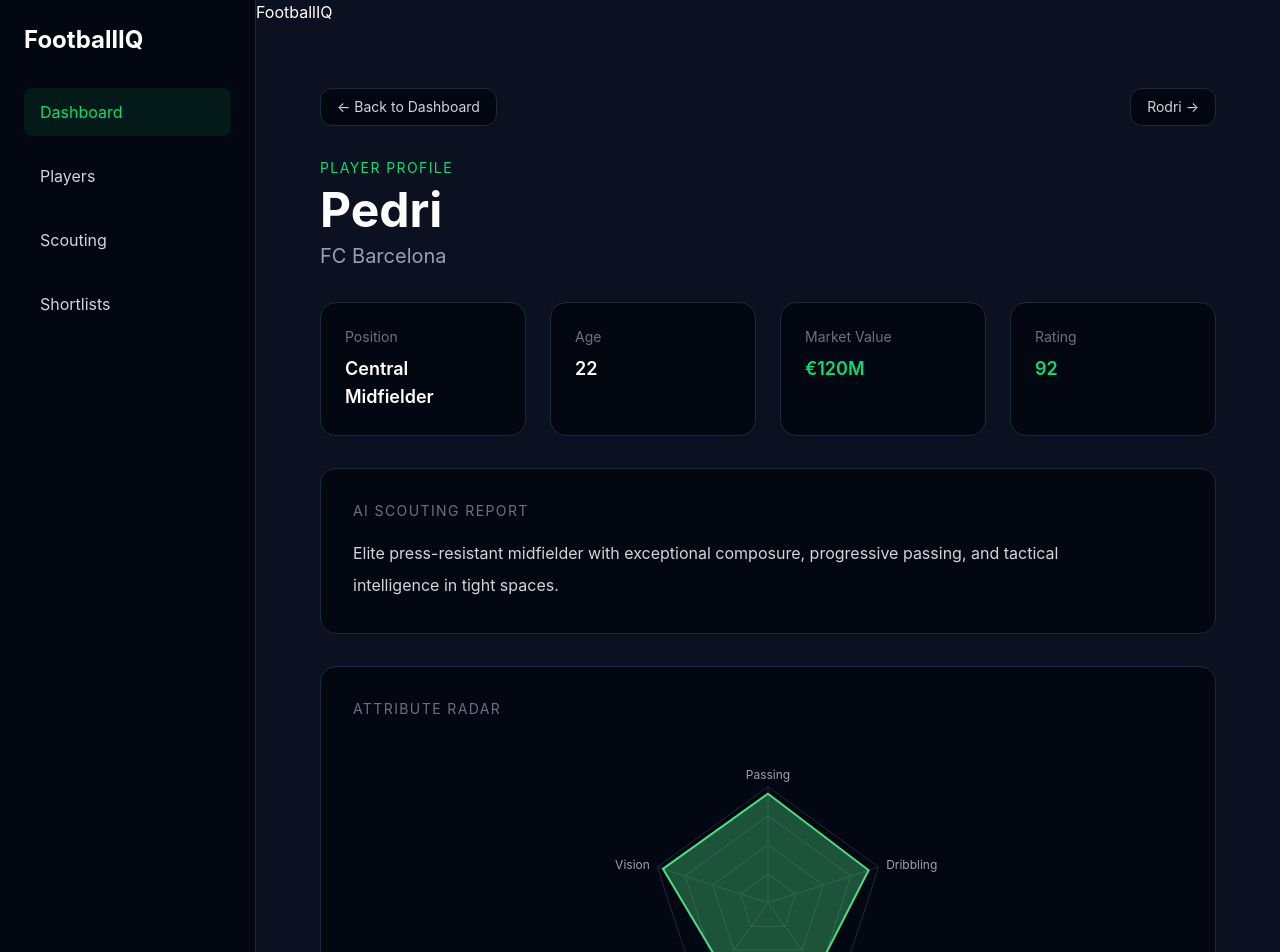
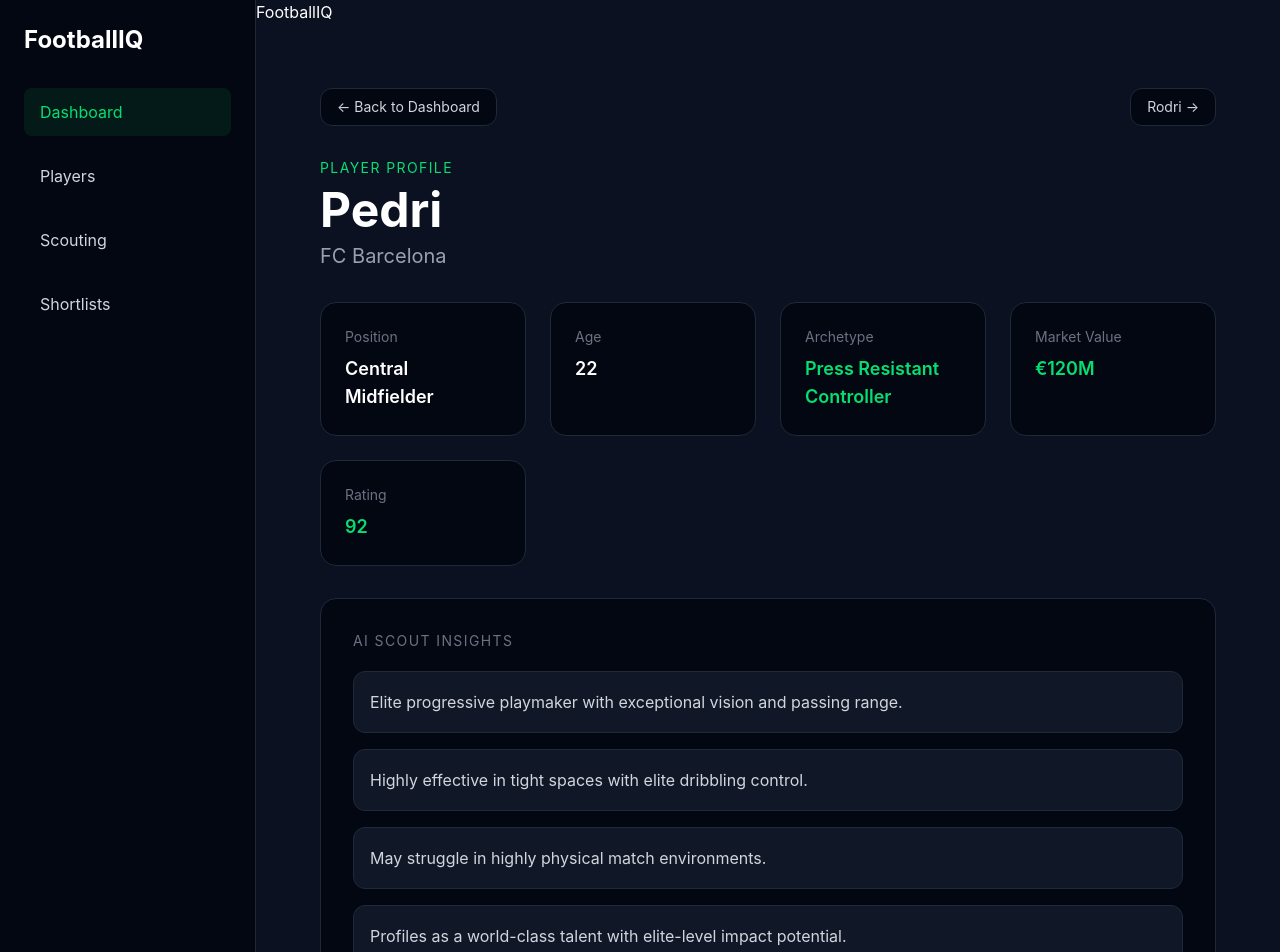
Before and after one commit to aadibhat-05/footballiq, a React (Vite) app in the folder frontend/: page /player/1 in a window 1280 px wide. Shown: the top 952 px of the page. Built offline with nearby package versions, Linux system fonts and the light colour scheme.

Commit message:
Built scouting platform intelligence systems and comparison engine

```diff
--- a/frontend/src/components/dashboard/PlayerAnalysisPanel.tsx
+++ b/frontend/src/components/dashboard/PlayerAnalysisPanel.tsx
@@ -264,7 +264,7 @@ function PlayerAnalysisPanel({
         </div>
       )}
 
-      {/* COMPARISON TAB */}
+            {/* COMPARISON TAB */}
       {activeTab === 'comparison' && (
         <div className="mt-8">
           <p className="text-sm uppercase tracking-widest text-gray-500">
@@ -322,6 +322,7 @@ function PlayerAnalysisPanel({
               </div>
 
               <div className="mt-6 space-y-4">
+                {/* RATING */}
                 <div>
                   <div className="mb-2 flex items-center justify-between text-sm">
                     <span className="text-green-400">
@@ -358,6 +359,7 @@ function PlayerAnalysisPanel({
                   </div>
                 </div>
 
+                {/* AGE */}
                 <div className="flex items-center justify-between rounded-xl border border-gray-800 bg-gray-950 px-4 py-3">
                   <span className="font-medium text-white">
                     {selectedPlayer.age}
@@ -372,6 +374,7 @@ function PlayerAnalysisPanel({
                   </span>
                 </div>
 
+                {/* NATIONALITY */}
                 <div className="flex items-center justify-between rounded-xl border border-gray-800 bg-gray-950 px-4 py-3">
                   <span className="font-medium text-white">
                     {selectedPlayer.nationality}
@@ -386,6 +389,7 @@ function PlayerAnalysisPanel({
                   </span>
                 </div>
 
+                {/* ROLE */}
                 <div className="flex items-center justify-between rounded-xl border border-gray-800 bg-gray-950 px-4 py-3">
                   <span className="max-w-[120px] text-sm font-medium text-white">
                     {selectedPlayer.tacticalRole}
@@ -399,6 +403,85 @@ function PlayerAnalysisPanel({
                     {comparePlayer.tacticalRole}
                   </span>
                 </div>
+
+                {/* ATTRIBUTE COMPARISON */}
+                <div className="rounded-2xl border border-gray-800 bg-gray-950 p-5">
+                  <p className="mb-5 text-sm uppercase tracking-widest text-gray-500">
+                    Attribute Comparison
+                  </p>
+
+                  <div className="space-y-5">
+                    {ATTRIBUTES.map((attribute) => {
+                      const selectedValue =
+                        selectedPlayer.attributes[
+                          attribute
+                        ]
+
+                      const compareValue =
+                        comparePlayer.attributes[
+                          attribute
+                        ]
+
+                      const selectedWins =
+                        selectedValue >
+                        compareValue
+
+                      const compareWins =
+                        compareValue >
+                        selectedValue
+
+                      return (
+                        <div key={attribute}>
+                          <div className="mb-2 flex items-center justify-between">
+                            <span
+                              className={`text-sm font-semibold ${
+                                selectedWins
+                                  ? 'text-green-400'
+                                  : 'text-gray-300'
+                              }`}
+                            >
+                              {selectedValue}
+                            </span>
+
+                            <span className="capitalize text-sm text-gray-500">
+                              {attribute}
+                            </span>
+
+                            <span
+                              className={`text-sm font-semibold ${
+                                compareWins
+                                  ? 'text-blue-400'
+                                  : 'text-gray-300'
+                              }`}
+                            >
+                              {compareValue}
+                            </span>
+                          </div>
+
+                          <div className="flex gap-2">
+                            <div className="h-2 flex-1 overflow-hidden rounded-full bg-gray-800">
+                              <div
+                                className="h-full rounded-full bg-green-400"
+                                style={{
+                                  width: `${selectedValue}%`,
+                                }}
+                              />
+                            </div>
+
+                            <div className="h-2 flex-1 overflow-hidden rounded-full bg-gray-800">
+                              <div
+                                className="h-full rounded-full bg-blue-400"
+                                style={{
+                                  width: `${compareValue}%`,
+                                }}
+                              />
+                            </div>
+                          </div>
+                        </div>
+                      )
+                    })}
+                  </div>
+                </div>
               </div>
             </div>
           )}
--- a/frontend/src/data/players.ts
+++ b/frontend/src/data/players.ts
@@ -16,6 +16,7 @@ export const players: Player[] = [
 ],
     tacticalRole:
   'Advanced Playmaker',
+    archetype: 'Press Resistant Controller',
     nationality: 'Spain',
     preferredFoot: 'Right',
     marketValue: '€120M',
@@ -43,6 +44,7 @@ export const players: Player[] = [
 ],
     tacticalRole:
   'Deep-Lying Playmaker',
+    archetype: 'Deep Playmaker',
     nationality: 'Spain',
     preferredFoot: 'Right',
     marketValue: '€110M',
@@ -70,6 +72,7 @@ export const players: Player[] = [
 ],
     tacticalRole:
   'Creative Attacking Midfielder',
+    archetype: 'Creative 10',
     nationality: 'Germany',
     preferredFoot: 'Right',
     marketValue: '€140M',
--- a/frontend/src/pages/PlayerPage.tsx
+++ b/frontend/src/pages/PlayerPage.tsx
@@ -5,6 +5,7 @@ import {
 } from 'react-router-dom'
 import AttributeRadar from '../components/dashboard/AttributeRadar'
 import { players } from '../data/players'
+import { generateScoutReport } from '../utils/generateScoutReport'
 function PlayerPage() {
   const { id } = useParams()
   const navigate = useNavigate()
@@ -23,6 +24,8 @@ function PlayerPage() {
     currentIndex < players.length - 1
       ? players[currentIndex + 1]
       : null
+  const generatedInsights =
+    generateScoutReport(player)
   if (!player) {
     return (
       <div className="p-10 text-white">
@@ -99,6 +102,14 @@ function PlayerPage() {
         </div>
         <div className="rounded-2xl border border-gray-800 bg-gray-950 p-6">
           <p className="text-sm text-gray-500">
+            Archetype
+          </p>
+          <p className="mt-2 text-lg font-semibold text-green-400">
+            {player.archetype}
+          </p>
+        </div>
+        <div className="rounded-2xl border border-gray-800 bg-gray-950 p-6">
+          <p className="text-sm text-gray-500">
             Market Value
           </p>
           <p className="mt-2 text-lg font-semibold text-green-400">
@@ -114,23 +125,24 @@ function PlayerPage() {
           </p>
         </div>
       </div>
-      {/* SCOUTING REPORT */}
+      {/* AI SCOUT INSIGHTS */}
       <div className="rounded-2xl border border-gray-800 bg-gray-950 p-8">
         <p className="text-sm uppercase tracking-widest text-gray-500">
-          AI Scouting Report
+          AI Scout Insights
         </p>
-        <p className="mt-4 max-w-3xl leading-8 text-gray-300">
-          {player.scoutingReport}
-        </p>
-      </div>
-      {/* ATTRIBUTE RADAR */}
-      <div className="rounded-2xl border border-gray-800 bg-gray-950 p-8">
-        <p className="text-sm uppercase tracking-widest text-gray-500">
-          Attribute Radar
-        </p>
-
-        <div className="mt-6">
-          <AttributeRadar player={player} />
+        <div className="mt-5 space-y-4">
+          {generatedInsights.map(
+            (insight, index) => (
+              <div
+                key={index}
+                className="rounded-xl border border-gray-800 bg-gray-900 p-4"
+              >
+                <p className="leading-7 text-gray-300">
+                  {insight}
+                </p>
+              </div>
+            )
+          )}
         </div>
       </div>
     </div>
--- a/frontend/src/types/player.ts
+++ b/frontend/src/types/player.ts
@@ -8,6 +8,7 @@ export type Player = {
   scoutingReport: string
   strengths: string[]
   tacticalRole: string
+  archetype: string
   nationality: string
   preferredFoot: string
   marketValue: string
--- /dev/null
+++ b/frontend/src/utils/generateScoutReport.ts
@@ -0,0 +1,50 @@
+import type { Player } from '../types/player'
+
+export function generateScoutReport(
+  player: Player
+) {
+  const insights: string[] = []
+
+  if (
+    player.attributes.passing >= 90 &&
+    player.attributes.vision >= 90
+  ) {
+    insights.push(
+      'Elite progressive playmaker with exceptional vision and passing range.'
+    )
+  }
+
+  if (
+    player.attributes.dribbling >= 90
+  ) {
+    insights.push(
+      'Highly effective in tight spaces with elite dribbling control.'
+    )
+  }
+
+  if (
+    player.attributes.defending >= 90
+  ) {
+    insights.push(
+      'Defensive presence capable of controlling transitions and recovering possession.'
+    )
+  }
+
+  if (
+    player.attributes.physical < 70
+  ) {
+    insights.push(
+      'May struggle in highly physical match environments.'
+    )
+  }
+
+  if (
+    player.rating >= 90
+  ) {
+    insights.push(
+      'Profiles as a world-class talent with elite-level impact potential.'
+    )
+  }
+
+  return insights
+}
```
